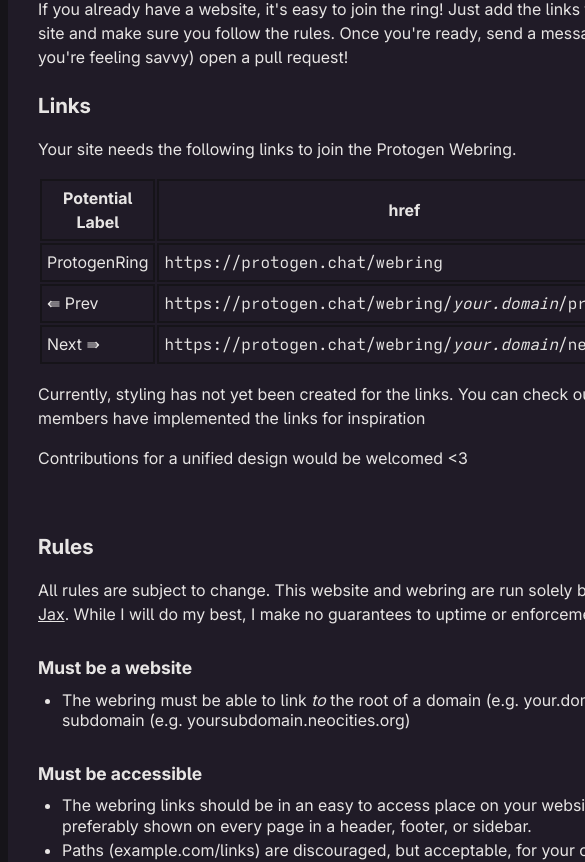
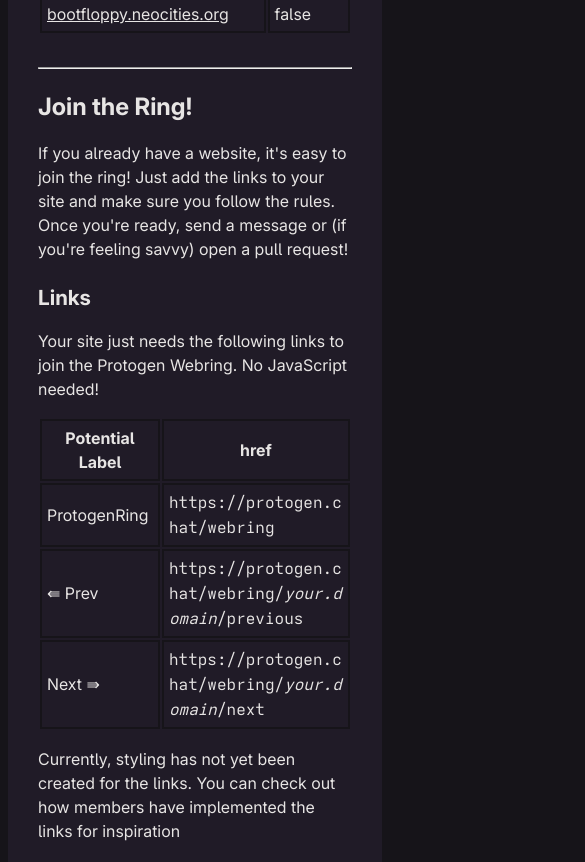
Before and after one commit to HiiJax/protogen.chat, a SvelteKit app: page /webring in a window 390 px wide. Shown: the part 1005-1867 px from the top of the page, 585 px wide, since content can reach past the window. Built offline with nearby package versions, Linux system fonts and the light colour scheme.

Commit message:
fix wide page on mobile

```diff
--- a/src/routes/style.css
+++ b/src/routes/style.css
@@ -33,6 +33,7 @@ body {
     color: var(--text-color);
     background-color: var(--background-main);
     font-family: var(--font-main);
+    scrollbar-gutter: stable;
 }
 
 .accent {
@@ -99,6 +100,7 @@ main {
 
 code {
     font-family: var(--font-mono);
+    word-break: break-word;
 }
 
 main h1,
--- a/src/routes/webring/+page.svelte
+++ b/src/routes/webring/+page.svelte
@@ -44,7 +44,7 @@
     Once you're ready, send a message or (if you're feeling savvy) open a pull request!
 </p>
 <h3>Links</h3>
-<p>Your site needs the following links to join the Protogen Webring.</p>
+<p>Your site just needs the following links to join the Protogen Webring. No JavaScript needed!</p>
 <table>
     <thead>
         <tr>
```
